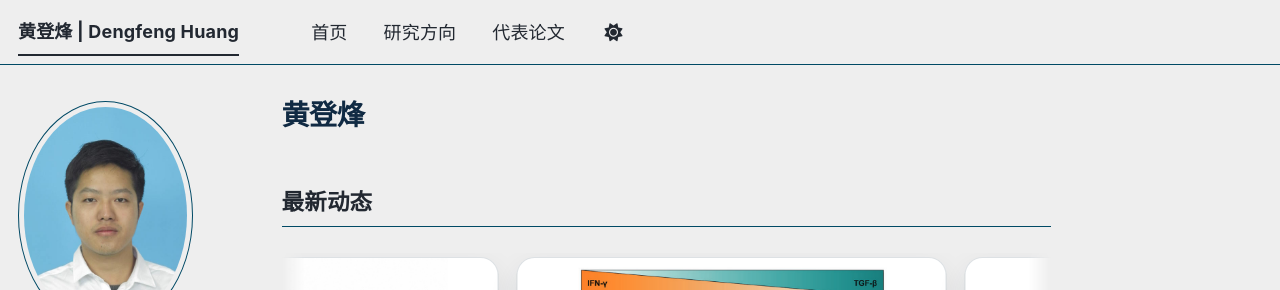
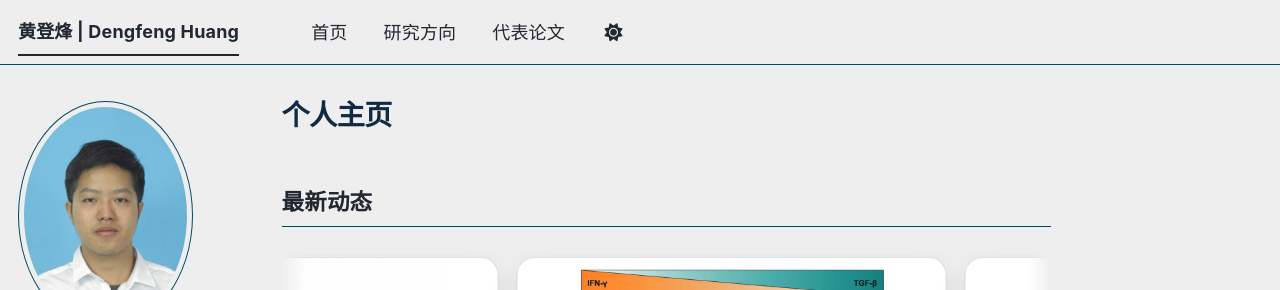
Before and after one commit to dfeng269/dfeng269.github.io, a Jekyll site: the page built from _pages/about.md, in a window 1280 px wide and 900 px high. Shown: the top 290 px of the window. Built offline with Jekyll 4.4.1, drawn with Linux system fonts in a browser that asks for light colours; a style sheet for code colours, icons or effects is not loaded.

Commit message:
Update about.md

```diff
--- a/_pages/about.md
+++ b/_pages/about.md
@@ -1,6 +1,6 @@
 ---
 layout: single
-title: "黄登烽"
+title: "个人主页"
 permalink: /
 author_profile: true
 description: "黄登烽，同济大学附属上海市第十人民医院病理科科研人员，研究方向包括用单细胞以及空间多组学解析结直肠癌肿瘤微环境。"
```
